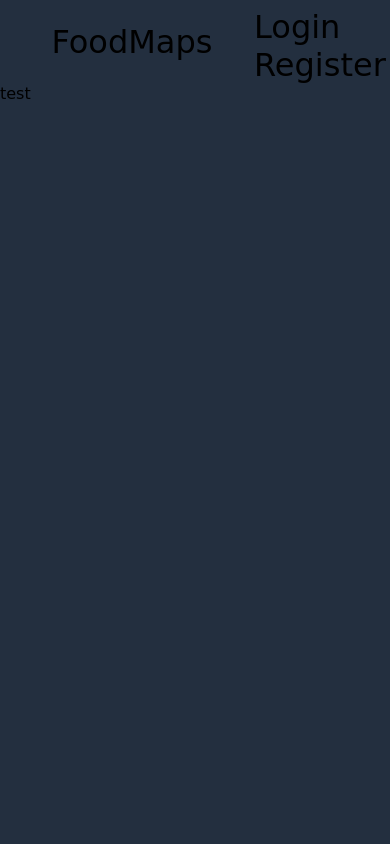
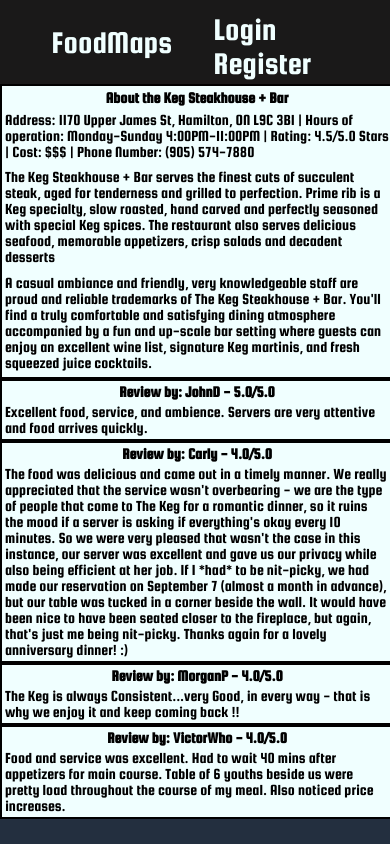
Before and after one commit to JakeA8898/FoodMaps, a PHP site: page /singleResults.html in a window 390 px wide. Run offline with PHP 8.4, Linux system fonts and the light colour scheme.

Commit message:
added finished single result page with mobile support

```diff
--- a/Styles/main.css
+++ b/Styles/main.css
@@ -10,9 +10,21 @@
     justify-content: flex-start;
     align-items: flex-start;
     height: 100%;
+}
 
+.restaurantInfo{
+    height:100%;
+    background-color: azure;
+}
 
+.restaurantInfo .col {
+    width: 100%;
+    height:auto ;
+    font-size:2vw;
+    background: azure;
+    flex: 1;
 }
+
 ::-webkit-scrollbar {
     display: none;
 }
@@ -288,8 +300,9 @@
 }
 
 .sidebar{
+
     width: 20vw;
-    height: 100vh;
+    height: auto;
     top: 0;
 
 }
@@ -325,6 +338,7 @@
     border: 2px solid black;
     width: auto;
     height: auto;
+
 }
 
 .resultPicture{
@@ -357,6 +371,10 @@
     color: black;
 }
 
+.enlarge{
+    font-size: 2em;
+}
+
 .resultTable{
     height:100%;
     background-color: azure;
@@ -368,8 +386,8 @@
     font-size:2vw;
     background: azure;
     flex: 1;
+}
 
-}
 .text{
     font-size:1rem;
     width: 80%;
@@ -454,6 +472,7 @@
     .resultPage{
         width: 100%;
         height: 90vh;
+        margin-bottom: 1em;
     }
     .result{
         width: 100%;
--- a/results.html
+++ b/results.html
@@ -104,7 +104,6 @@
                     <div class="resultPicture">
                         <img src="media/Keg_dining_room.jpg" alt="The Keg Dining Room" class="pic">
                     </div>
-
                     <div class="resultPicture">
                         <img src="media/keg_location.JPG" alt="The Keg location" class="pic">
                     </div>
@@ -140,13 +139,11 @@
                                     <td>(905) 383-6866</td>
                                 </tr>
                             </table>
-
                         </a>
                     </div>
                     <div class="resultPicture">
                         <img src="media/Spring_dining_room.jpg" alt="The Spring Sushi Dining Room" class="pic">
                     </div>
-
                     <div class="resultPicture">
                         <img src="media/spring_location.JPG" alt="Spring Sushi Location" class="pic">
                     </div>
@@ -176,7 +173,6 @@
                                     <td>Cost:</td>
                                     <td>$$</td>
                                 </tr>
-
                                 <tr class="col">
                                     <td>Phone Number:</td>
                                     <td>(905) 389-6696</td>
@@ -216,7 +212,6 @@
                                     <td>Cost:</td>
                                     <td>$$</td>
                                 </tr>
-
                                 <tr class="col">
                                     <td>Phone Number:</td>
                                     <td>(905) 383-6868</td>
--- a/singleResults.html
+++ b/singleResults.html
@@ -6,24 +6,25 @@
     <meta name="viewport" content="width=device-width, initial-scale=1.0">
     <meta http-equiv="X-UA-Compatible" content="ie=edge">
     <link rel="stylesheet" type="text/css" href="Styles/main.css">
+    <link href="https://fonts.googleapis.com/css?family=Squada+One&display=swap" rel="stylesheet">
     <link href="https://stackpath.bootstrapcdn.com/font-awesome/4.7.0/css/font-awesome.min.css" rel="stylesheet">
     <title>Search Results</title>
 </head>
 
 <body>
     <div class="main">
-        <div class="head">
-            <a href="index.html" class="link">FoodMaps</a>
+        <div class="head black">
+            <a href="index.html" class="link"><span class="white headL">FoodMaps</span></a>
             <div class="headerEnd">
-                <a href="" class="link">Login</a>
-                <a href="" class="link">Register</a>
+                <a href="" class="link"><span class="white headL">Login</span></a>
+                <a href="" class="link"><span class="white headL">Register</span></a>
             </div>
         </div>
 
-        <div class="results">
+        <div class="results off-black">
             <div class="sidebar">
                 <div class="position">
-                    <span>Maximum budget:</span>
+                    <span class="white">Maximum budget:</span>
                 </div>
                 <div class="radioSelector cost position">
                     <input type="radio" name="costs" id=cost4><label for="cost4"></label>
@@ -32,20 +33,20 @@
                     <input type="radio" name="costs" id=cost1><label for="cost1"></label>
                 </div>
                 <div class="description position">
-                    <span>Location:</span>
+                    <span class="white">Location:</span>
                 </div>
                 <div class="location position">
-                    <input type="text" id="locateText" class="input" placeholder="Enter postal code or city">
+                    <input type="text" id="locateText" class="input text" placeholder="Enter postal code or city">
                     <button id="locate" class="input"></button>
                 </div>
                 <div class="description position">
-                    <span>Restaurant type:</span>
+                    <span class="white">Restaurant type:</span>
                 </div>
                 <div class="type position">
-                    <input type="text" id="restrauntType" class="input" placeholder="">
+                    <input type="text" id="restrauntType" class="input text" placeholder="">
                 </div>
                 <div class="description position">
-                    <span>Minimum rating:</span>
+                    <span class="white">Minimum rating:</span>
                 </div>
                 <div class="radioSelector raiting position">
                     <input type="radio" name="stars" id=star5><label for="star5"></label>
@@ -58,21 +59,136 @@
                     <a href="" id="search" class="link input">Click to find food</a>
                 </div>
                 <div class="description position">
-                    <span>(Alternatively) Search by name:</span>
+                    <span class="white">(Alternatively) Search by name:</span>
                 </div>
-                <div class=" spacing searchBar position">
-                    <input type="text" id="knownSearch" class="input" placeholder="Enter where you want to eat">
+                <div class=" spacing position searchBar">
+                    <input type="text" id="knownSearch" class="input text " placeholder="Enter where you want to eat">
                     <button id="buttonSearch" class="input">Find food</button>
                 </div>
             </div>
 
             <div class="resultPage">
 
-                <span>test</span>
+                <div class="result">
+                    <div class="infoBox">
+                        <a class="flex-grid-thirds" href="singleResults.html">
+                            <table class="restaurantInfo">
+                                <tr class="col">
+                                    <th class="enlarge">About the Keg Steakhouse + Bar</td>
+                                </tr>
+                                <tr class="col">
+                                    <td>Address: 1170 Upper James St, Hamilton, ON L9C 3B1 | Hours of operation:
+                                        Monday-Sunday 4:00PM-11:00PM | Rating: 4.5/5.0 Stars | Cost: $$$ | Phone Number: (905)
+                                        574-7880</td>
+                                    <br>
+                                </tr>
+                                <tr class="col">
+                                    <td>The Keg Steakhouse + Bar serves the finest cuts of succulent steak, aged for
+                                        tenderness and grilled to perfection. Prime rib is a Keg specialty, slow
+                                        roasted, hand carved and perfectly seasoned with special Keg spices. The
+                                        restaurant also serves delicious seafood, memorable appetizers, crisp salads and
+                                        decadent desserts</td>
+                                </tr>
+                                <tr class="col">
+                                    <td>A casual ambiance and friendly, very knowledgeable staff are proud and reliable
+                                        trademarks of The Keg Steakhouse + Bar. You'll find a truly comfortable and
+                                        satisfying dining atmosphere accompanied by a fun and up-scale bar setting where
+                                        guests can enjoy an excellent wine list, signature Keg martinis, and fresh
+                                        squeezed juice cocktails.</td>
+                                </tr>
+                            </table>
+                        </a>
+                    </div>
+                    <div class="resultPicture">
+                        <img src="media/keg_location.JPG" alt="The Keg location" class="pic">
+                    </div>
+                </div>
+
+                <div class="result">
+                    <div class="infoBox">
+                        <a class="flex-grid-thirds" href="singleResults.html">
+                            <table class="restaurantInfo">
+                                <tr class="col">
+                                    <th class="enlarge">Review by: JohnD - 5.0/5.0</td>
+                                </tr>
+                                <tr class="col">
+                                    <td>Excellent food, service, and ambience. Servers are very attentive and food
+                                        arrives quickly.</td>
+                                </tr>
+                            </table>
+                        </a>
+                    </div>
+                </div>
+
+                <div class="result">
+                    <div class="infoBox">
+                        <a class="flex-grid-thirds" href="singleResults.html">
+                            <table class="restaurantInfo">
+                                <tr class="col">
+                                    <th class="enlarge">Review by: Carly - 4.0/5.0</td>
+                                </tr>
+                                <tr class="col">
+                                    <td>The food was delicious and came out in a timely manner. We really appreciated
+                                        that the service wasn't overbearing - we are the type of people that come to The
+                                        Keg for a romantic dinner, so it ruins the mood if a server is asking if
+                                        everything's okay every 10 minutes. So we were very pleased that wasn't the case
+                                        in this instance, our server was excellent and gave us our privacy while also
+                                        being efficient at her job. If I *had* to be nit-picky, we had made our
+                                        reservation on September 7 (almost a month in advance), but our table was tucked
+                                        in a corner beside the wall. It would have been nice to have been seated closer
+                                        to the fireplace, but again, that's just me being nit-picky. Thanks again for a
+                                        lovely anniversary dinner! :)</td>
+                                </tr>
+                            </table>
+                        </a>
+                    </div>
+                </div>
+
+                <div class="result">
+                    <div class="infoBox">
+                        <a class="flex-grid-thirds" href="singleResults.html">
+                            <table class="restaurantInfo">
+                                <tr class="col">
+                                    <th class="enlarge">Review by: MorganP - 4.0/5.0</td>
+                                </tr>
+                                <tr class="col">
+                                    <td>The Keg is always Consistent...very Good, in every way - that is why we enjoy it
+                                        and keep coming back !!</td>
+                                </tr>
+                            </table>
+                        </a>
+                    </div>
+                </div>
+
+                <div class="result">
+                    <div class="infoBox">
+                        <a class="flex-grid-thirds" href="singleResults.html">
+                            <table class="restaurantInfo">
+                                <tr class="col">
+                                    <th class="enlarge">Review by: VictorWho - 4.0/5.0</td>
+                                </tr>
+                                <tr class="col">
+                                    <td>Food and service was excellent. Had to wait 40 mins after appetizers for main
+                                        course. Table of 6 youths beside us were pretty load throughout the course of my
+                                        meal.
+                                        Also noticed price increases.</td>
+                                </tr>
+                            </table>
+                        </a>
+                    </div>
+                </div>
 
             </div>
 
         </div>
+        <footer class="black">
+            <div class="head black">
+                <a href="" class="link"><span class="white headL">About us</span></a>
+                <a href="" class="link"><span class="white headL">Contact us</span></a>
+                <a href="" class="link"><span class="white headL">Help</span></a>
+            </div>
+
+        </footer>
     </div>
 </body>
 
```
